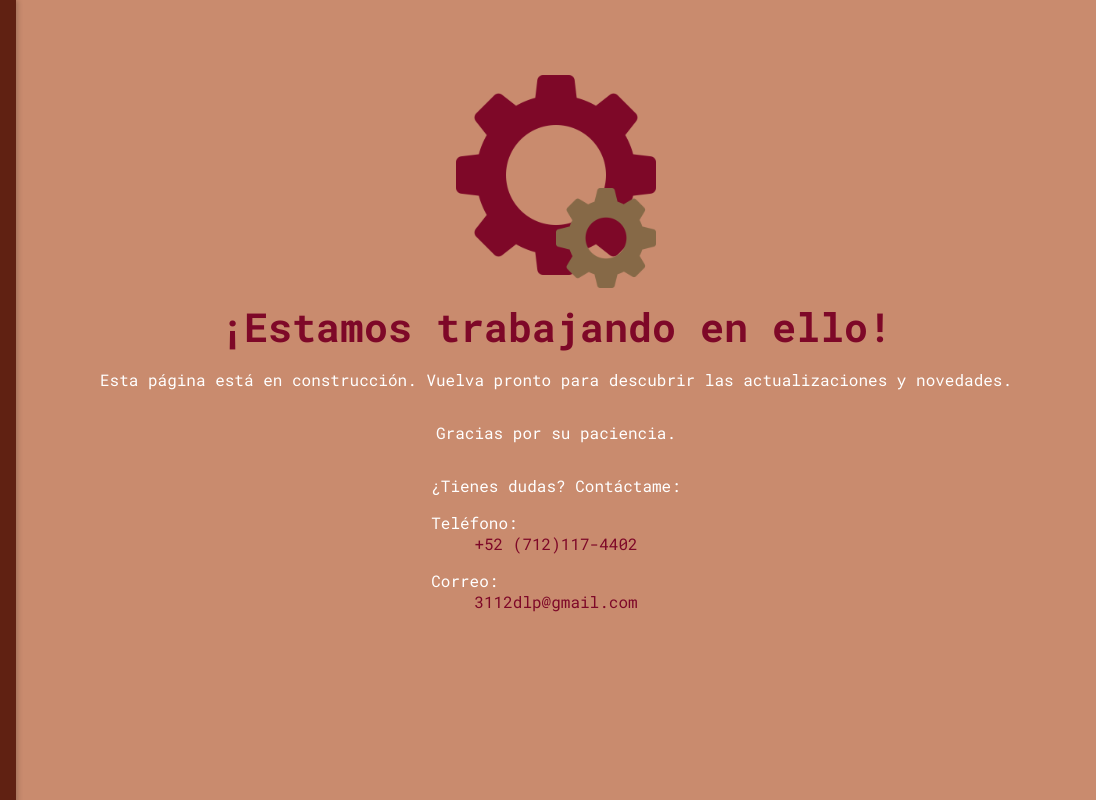
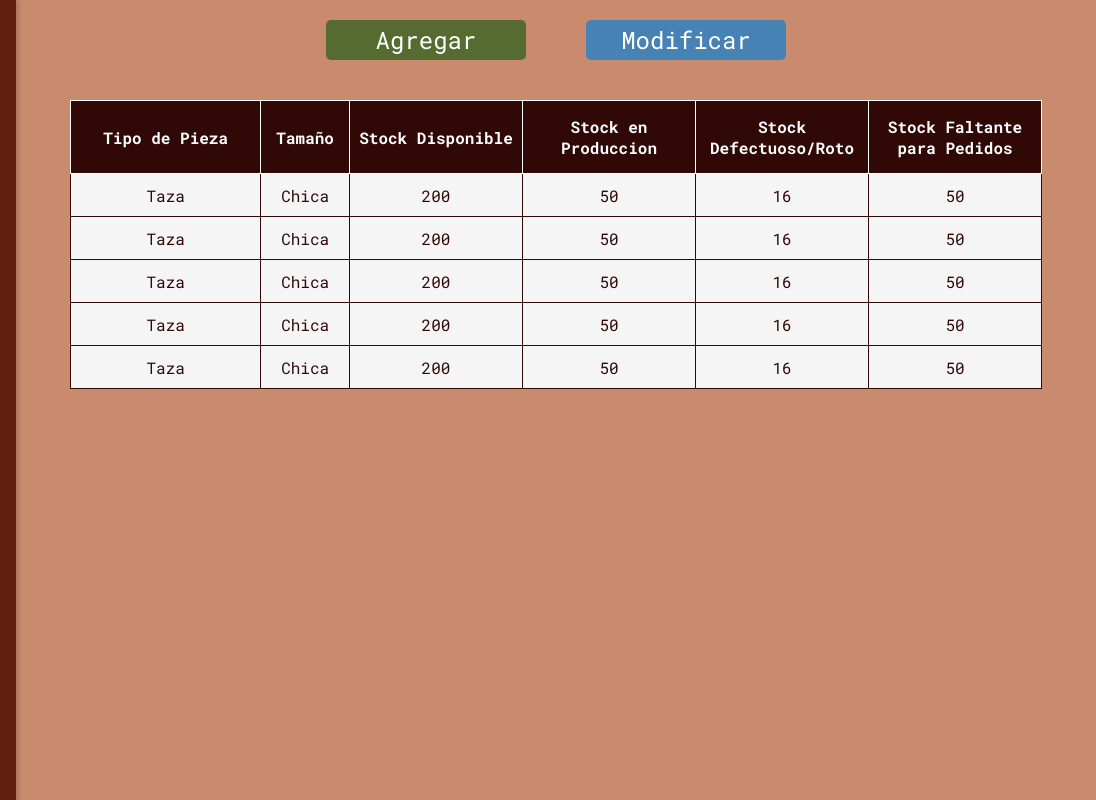
Before and after one commit to dlucianop/artep-POS, an Electron app: page html/inv-piezas.html in a window 1280 px wide. Shown: the full height of the page, 184-1280 px from the left. Drawn offline with Linux system fonts and the light colour scheme; a web font is replaced by a local one.

Commit message:
Se agrego el diseño del inventario de piezas

```diff
--- a/css/index.css
+++ b/css/index.css
@@ -140,7 +140,8 @@ header{
 
 .content-container {
     margin-left: 200px;
-    height: 100vh;
+    min-height: 100vh;
+    height: auto;
     background: #c98b6e;
 }
 
--- a/css/piezas.css
+++ b/css/piezas.css
@@ -0,0 +1,64 @@
+.btnActions-container{
+    display: flex;
+    flex-direction: row;
+    height: 10vh;
+    align-items: center;
+    justify-content: center;
+}
+
+.btnAction{
+    height: 40px;
+    width: 200px;
+    border-radius: 5px;
+    margin: 10px 30px;
+    text-decoration: none;
+    font-size: x-large;
+    color: white;
+}
+
+#btnAdd{
+    background-color: #556B2F;
+}
+
+#btnModify{
+    background-color: #4682B4 ;
+}
+
+.table-container{
+    display: flex;
+    width: 100%;
+    height: auto;
+    justify-content: center;
+    align-items: center;
+}
+
+#table-pieces{
+    width: 90%;
+    border-collapse: collapse;
+    margin: 20px 0;
+    text-align: center;
+}
+
+#table-pieces > thead tr th{
+    background-color: #300907;
+    color: white;
+    border: 1px solid white;
+    padding: 15px 0;
+}
+
+#table-pieces > tbody tr td{
+    height: 40px;
+    background-color: whitesmoke;
+    color: #300907;
+    border: 1px solid #300907;
+}
+
+
+#table-pieces td:nth-child(n+3):nth-child(-n+6) {
+    width: 170px;
+}
+/*
+
+
+
+*/
--- a/html/inv-piezas.html
+++ b/html/inv-piezas.html
@@ -5,7 +5,7 @@
     <meta name="viewport" content="width=device-width, initial-scale=1, maximum-scale=1, user-scalable=no">
     <title>Inventario de Piezas | Artep Ceramica</title>
     <link rel="stylesheet" href="../css/index.css">
-    <link rel="stylesheet" href="../css/constructor.css">
+    <link rel="stylesheet" href="../css/piezas.css">
     <link rel="preconnect" href="https://fonts.googleapis.com">
     <link rel="preconnect" href="https://fonts.gstatic.com" crossorigin>
     <link href="https://fonts.googleapis.com/css2?family=Hahmlet:wght@100..900&family=Roboto+Mono:ital,wght@0,100..700;1,100..700&display=swap" rel="stylesheet">
@@ -59,19 +59,69 @@
         </div>
     </section>
     <section class="content-container section" id="piezas">
-        <div class="constructor-container">
-            <div class="gear-container">
-                <img src="../img/gear-a.png" alt="Gear 1" class="gear gear1">
-                <img src="../img/gear2-a.png" alt="Gear 2" class="gear gear2">
-              </div>
-            <h1>¡Estamos trabajando en ello!</h1>
-            <p>Esta página está en construcción. Vuelva pronto para descubrir las actualizaciones y novedades.</p>
-            <p>Gracias por su paciencia.</p>
-            <div class="contact">
-                <p>¿Tienes dudas? Contáctame:</p>
-                <p>Teléfono: <a href="tel:+527121174402">+52 (712)117-4402</a></p>
-                <p>Correo: <a href="mailto:3112dlp@gmail.com">3112dlp@gmail.com</a></p>
-            </div>
+        <div class="btnActions-container">
+            <a href="#" id="btnAdd" class="btnAction">
+                Agregar
+            </a>
+            <a href="#" id="btnModify" class="btnAction">
+                Modificar
+            </a>
+        </div>
+        <div class="table-container">
+            <table class="table-pieces" id="table-pieces">
+                <thead>
+                    <tr>
+                        <th>Tipo de Pieza</th>
+                        <th>Tamaño</th>
+                        <th>Stock Disponible</th>
+                        <th>Stock en Produccion</th>
+                        <th>Stock Defectuoso/Roto</th>
+                        <th>Stock Faltante para Pedidos</th>
+                    </tr>
+                </thead>
+                <tbody>
+                    <tr>
+                        <td>Taza</td>
+                        <td>Chica</td>
+                        <td>200</td>
+                        <td>50</td>
+                        <td>16</td>
+                        <td>50</td>
+                    </tr>
+                    <tr>
+                        <td>Taza</td>
+                        <td>Chica</td>
+                        <td>200</td>
+                        <td>50</td>
+                        <td>16</td>
+                        <td>50</td>
+                    </tr>
+                    <tr>
+                        <td>Taza</td>
+                        <td>Chica</td>
+                        <td>200</td>
+                        <td>50</td>
+                        <td>16</td>
+                        <td>50</td>
+                    </tr>
+                    <tr>
+                        <td>Taza</td>
+                        <td>Chica</td>
+                        <td>200</td>
+                        <td>50</td>
+                        <td>16</td>
+                        <td>50</td>
+                    </tr>
+                    <tr>
+                        <td>Taza</td>
+                        <td>Chica</td>
+                        <td>200</td>
+                        <td>50</td>
+                        <td>16</td>
+                        <td>50</td>
+                    </tr>
+                </tbody>
+            </table>
         </div>
     </section>
     <!--footer></footer-->
```
Also changed, not shown: html/punto-de-venta.html (+3 -2 lines).
